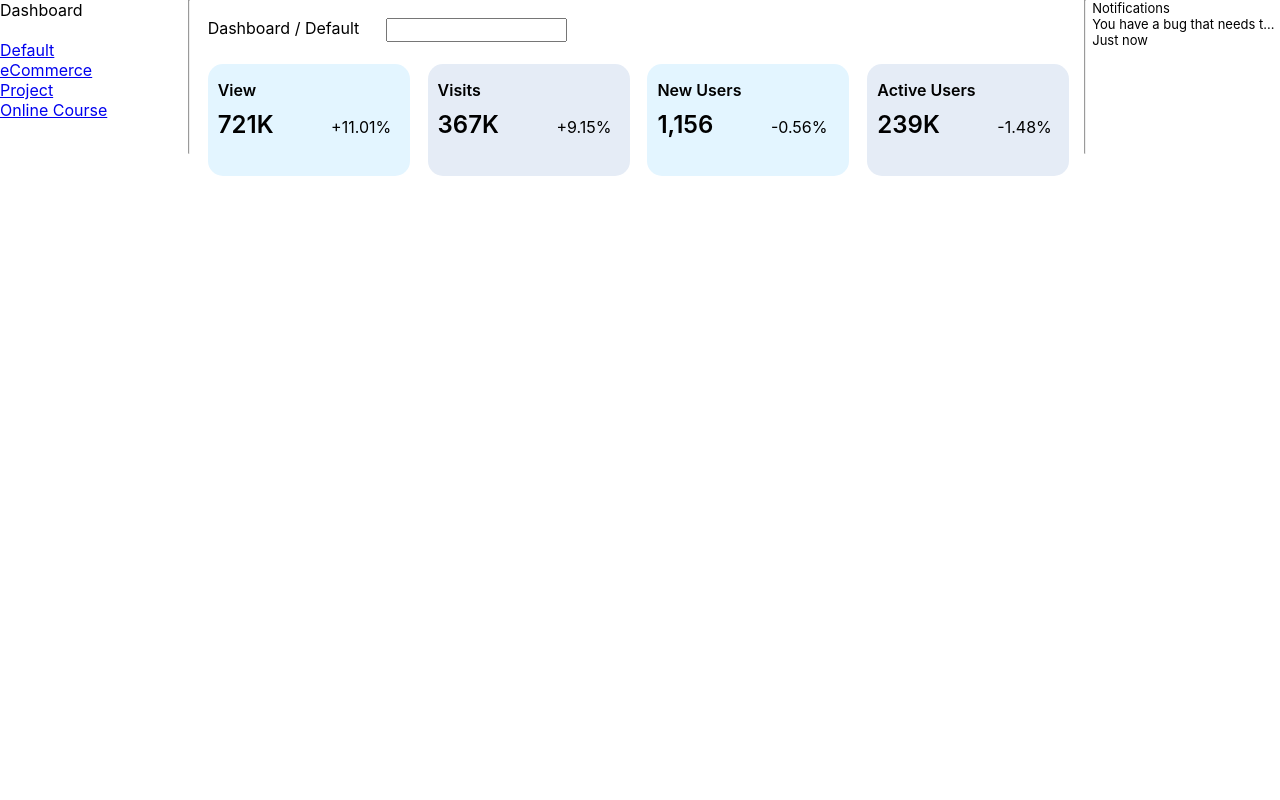
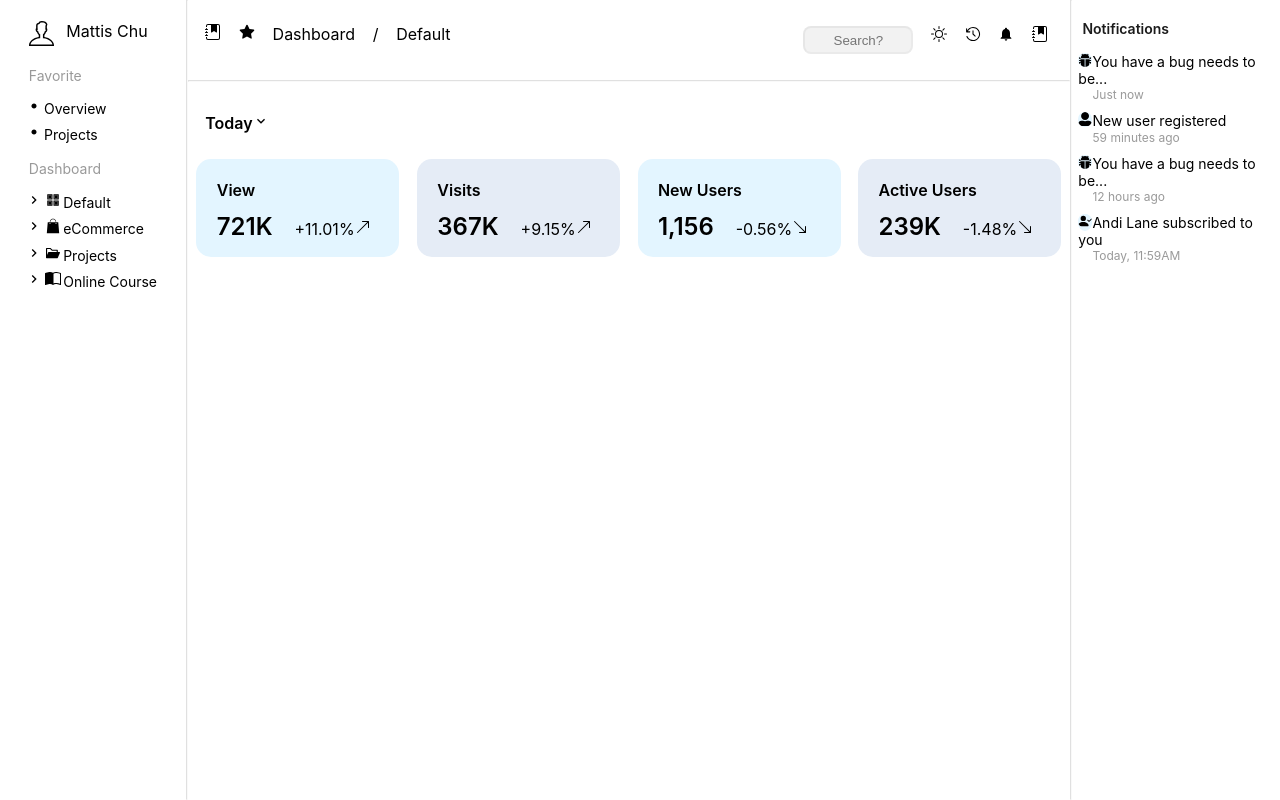
Before and after one commit to Mattis3858/HW3, a React (Create React App) app: page / in a window 1280 px wide. Built offline with nearby package versions, Linux system fonts and the light colour scheme.

Commit message:
Simple prototype

```diff
--- a/package.json
+++ b/package.json
@@ -8,6 +8,7 @@
     "@testing-library/user-event": "^13.5.0",
     "react": "^18.2.0",
     "react-dom": "^18.2.0",
+    "react-icons": "^4.8.0",
     "react-router-dom": "^6.10.0",
     "react-scripts": "5.0.1",
     "web-vitals": "^2.1.4"
--- a/src/App.js
+++ b/src/App.js
@@ -1,6 +1,6 @@
 // import logo from "./logo.svg";
 
-import Sidebar from "./components/LeftSidebar";
+import LeftSidebar from "./components/LeftSidebar";
 import Dashboard from "./components/Dashboard";
 import Settings from "./components/Settings";
 import Visualization from "./components/Visualization";
@@ -10,9 +10,9 @@ import Notification from "./components/Notifications";
 import RightSidebar from "./components/RightSidebar";
 function App() {
   return (
-    <div className="App" style={{ display: "flex" }}>
-      <Sidebar />
-      <hr />
+    <div className="App" style={{ display: "flex", width: "100vw" }}>
+      <LeftSidebar />
+      <hr style={{ lineHeight: "100vh", opacity: "0.3" }} />
       <Routes>
         <Route exact path="/" element={<Dashboard />}></Route>
         <Route exact path="/settings" element={<Settings />}></Route>
@@ -20,7 +20,7 @@ function App() {
         <Route exact path="/profile" element={<Profile />}></Route>
         <Route exact path="/notification" element={<Notification />}></Route>
       </Routes>
-      <hr />
+      <hr style={{ lineHeight: "100vh", opacity: "0.3" }} />
       <RightSidebar />
     </div>
   );
--- a/src/components/Dashboard.js
+++ b/src/components/Dashboard.js
@@ -1,39 +1,84 @@
 import React from "react";
 import SmallCard from "./SmallCard";
 import "./css/Dashboard.css";
-
+import { MdOutlineKeyboardArrowDown, MdNotifications } from "react-icons/md";
+import { TbStarFilled } from "react-icons/tb";
+import { BsFillJournalBookmarkFill, BsSun } from "react-icons/bs";
+import { RxCounterClockwiseClock } from "react-icons/rx";
 const Dashboard = () => {
   return (
-    <div className="dashboard" style={{ width: "70%" }}>
-      <div className="navbar">
-        <div>Dashboard / Default</div>
-        <input />
+    <div className="dashboard">
+      <div className="top-nav">
+        <a href="#bok" className="nav-content-left">
+          <BsFillJournalBookmarkFill />
+        </a>
+        <a href="#star" className="nav-content-left">
+          <TbStarFilled />
+        </a>
+        <a href="#dashboard" className="nav-content-left">
+          Dashboard
+        </a>
+        <a href="#none" className="nav-content-left">
+          /
+        </a>
+        <a href="#default" className="nav-content-left">
+          Default
+        </a>
+
+        <div className="nav-right">
+          <input
+            className="nav-content nav-input"
+            placeholder="Search?"
+            type="text"
+          />
+          <a href="#sun" className="nav-content">
+            <BsSun />
+          </a>
+          <a href="#clock" className="nav-content">
+            <RxCounterClockwiseClock />
+          </a>
+          <a href="#notification" className="nav-content">
+            <MdNotifications />
+          </a>
+          <a href="#book" className="nav-content">
+            <BsFillJournalBookmarkFill />
+          </a>
+        </div>
       </div>
 
+      <hr style={{ marginBottom: "3.5%" }}></hr>
+      <div style={{ marginBottom: "3%", marginLeft: "2%" }}>
+        <span style={{ fontWeight: "600" }}>Today</span>
+        <MdOutlineKeyboardArrowDown />
+      </div>
       <div className="cards">
         <SmallCard
           title="View"
           data="721K"
           percentage="+11.01%"
           backgroundColor="#E3F5FF"
+          icon="up"
         />
         <SmallCard
           title="Visits"
           data="367K"
           percentage="+9.15%"
           backgroundColor="#E5ECF6"
+          icon="up"
         />
         <SmallCard
           title="New Users"
           data="1,156"
           percentage="-0.56%"
           backgroundColor="#E3F5FF"
+          icon="down"
         />
         <SmallCard
           title="Active Users"
           data="239K"
           percentage="-1.48%"
           backgroundColor="#E5ECF6"
+          icon="down"
         />
       </div>
     </div>
--- a/src/components/LeftSidebar.js
+++ b/src/components/LeftSidebar.js
@@ -1,15 +1,65 @@
 import React from "react";
 import "./css/LeftSidebar.css";
 import { Link, useMatch, useResolvedPath } from "react-router-dom";
+import { AiTwotoneAppstore, AiFillFolderOpen } from "react-icons/ai";
+import { GiShoppingBag } from "react-icons/gi";
+import { BsBookHalf } from "react-icons/bs";
+import { MdExpandMore } from "react-icons/md";
+import { RxDotFilled } from "react-icons/rx";
+import { TfiUser } from "react-icons/tfi";
+
 const LeftSidebar = () => {
   return (
-    <div style={{ textAlign: "left", width: "14.7%" }}>
-      <div>Dashboard</div>
-      <br></br>
-      <CustomLink to="/">Default</CustomLink>
-      <CustomLink to="/settings">eCommerce</CustomLink>
-      <CustomLink to="/visualization">Project</CustomLink>
-      <CustomLink to="/profile">Online Course</CustomLink>
+    <div
+      style={{
+        textAlign: "left",
+        width: "12.7%",
+        paddingLeft: "2%",
+        height: "100vh",
+      }}
+    >
+      <div className="user-profile">
+        <TfiUser style={{ height: "25px", width: "25px" }} />
+        <p className="user-name">Mattis Chu</p>
+      </div>
+      <div className="sidebar-title">Favorite</div>
+      <CustomLink to="/">
+        <RxDotFilled style={{ marginRight: "1.5%" }} />
+        <span className="left-sidebar-link">Overview</span>
+      </CustomLink>
+      <CustomLink to="/">
+        <RxDotFilled style={{ marginRight: "1.5%" }} />
+        <span className="left-sidebar-link">Projects</span>
+      </CustomLink>
+      <div className="sidebar-title">Dashboard</div>
+      <CustomLink to="/">
+        <MdExpandMore
+          style={{ transform: "rotate(-90deg)", marginRight: "2%" }}
+        />
+        <AiTwotoneAppstore style={{ marginRight: "1.5%" }} />
+        <span className="left-sidebar-link">Default</span>
+      </CustomLink>
+      <CustomLink to="/settings">
+        <MdExpandMore
+          style={{ transform: "rotate(-90deg)", marginRight: "2%" }}
+        />
+        <GiShoppingBag style={{ marginRight: "1.5%" }} />
+        <span className="left-sidebar-link">eCommerce</span>
+      </CustomLink>
+      <CustomLink to="/visualization">
+        <MdExpandMore
+          style={{ transform: "rotate(-90deg)", marginRight: "2%" }}
+        />
+        <AiFillFolderOpen style={{ marginRight: "1.5%" }} />
+        <span className="left-sidebar-link">Projects</span>
+      </CustomLink>
+      <CustomLink to="/profile">
+        <MdExpandMore
+          style={{ transform: "rotate(-90deg)", marginRight: "2%" }}
+        />
+        <BsBookHalf style={{ marginRight: "1.5%" }} />
+        <span className="left-sidebar-link">Online Course</span>
+      </CustomLink>
     </div>
   );
 };
@@ -18,8 +68,15 @@ function CustomLink({ to, children, ...props }) {
   const resolvedPath = useResolvedPath(to);
   const isActive = useMatch({ path: resolvedPath.pathname, end: true });
   return (
-    <li className={isActive ? "active" : ""}>
-      <Link to={to} {...props}>
+    <li
+      className={isActive ? "active" : ""}
+      style={{ marginBottom: "4%", alignItems: "center" }}
+    >
+      <Link
+        to={to}
+        {...props}
+        style={{ color: "black", textDecoration: "none" }}
+      >
         {children}
       </Link>
     </li>
--- a/src/components/Notifications.js
+++ b/src/components/Notifications.js
@@ -1,12 +1,104 @@
-const Notification = () => {
+import React from "react";
+import "./css/Notification.css";
+import { BsFillBugFill } from "react-icons/bs";
+import { BsFillPersonCheckFill } from "react-icons/bs";
+import { FaUserAlt } from "react-icons/fa";
+
+const Notification = ({ icon, text, time }) => {
+  if (icon === "bug") {
+    return (
+      <div className="notification-content">
+        <BugFound text={text} />
+        <NotificationTime time={time} />
+      </div>
+    );
+  } else if (icon === "userRegistered") {
+    return (
+      <div className="notification-content">
+        <UserRegistered text={text} />
+        <NotificationTime time={time} />
+      </div>
+    );
+  } else if (icon === "subscribed") {
+    return (
+      <div className="notification-content">
+        <Subscribed text={text} />
+        <NotificationTime time={time} />
+      </div>
+    );
+  }
+};
+export default Notification;
+
+function BugFound({ text }) {
   return (
     <div>
-      <h1>Notification</h1>
-      <p>這是Notification頁面</p>
-      <img src="images/notification.png" alt="notification" width="200px"></img>
-      <br />
-      <a href="https://leetcode.com/">leetcode</a>
+      <span style={{ padding: "auto" }}>
+        <BsFillBugFill
+          style={{
+            backgroundColor: "#E3F5FF",
+            borderRadius: "100%",
+            width: "7%",
+            height: "7%",
+          }}
+        />
+      </span>
+      <span className="notification-content">{text}</span>
     </div>
   );
-};
-export default Notification;
+}
+function UserRegistered({ text }) {
+  return (
+    <div>
+      <span style={{ padding: "auto" }}>
+        <FaUserAlt
+          style={{
+            backgroundColor: "#E3F5FF",
+            borderRadius: "100%",
+            width: "7%",
+            height: "7%",
+          }}
+        />
+      </span>
+      <span className="notification-content">{text}</span>
+    </div>
+  );
+}
+function Subscribed({ text }) {
+  return (
+    <div>
+      <span
+        style={{
+          backgroundColor: "#E3F5FF",
+          borderRadius: "100%",
+          width: "20px",
+          height: "20px",
+        }}
+      >
+        <BsFillPersonCheckFill
+          style={{
+            backgroundColor: "#E3F5FF",
+            borderRadius: "100%",
+            width: "7%",
+            height: "7%",
+          }}
+        />
+      </span>
+      <span className="notification-content">{text}</span>
+    </div>
+  );
+}
+function NotificationTime({ time }) {
+  return (
+    <div
+      style={{
+        marginLeft: "7%",
+        fontSize: "12px",
+        fontWeight: "400",
+        color: "rgba(0, 0, 0, 0.4)",
+      }}
+    >
+      {time}
+    </div>
+  );
+}
--- a/src/components/RightSidebar.js
+++ b/src/components/RightSidebar.js
@@ -1,14 +1,31 @@
 import React from "react";
 import "./css/RightSidebar.css";
+import Notification from "./Notifications";
 
 const RightSidebar = () => {
   return (
     <div className="right-sidebar">
-      <p>Notifications</p>
-      <div>
-        <div>You have a bug that needs t...</div>
-        <div>Just now</div>
-      </div>
+      <p className="right-sidebar-title">Notifications</p>
+      <Notification
+        icon="bug"
+        text="You have a bug needs to be..."
+        time="Just now"
+      />
+      <Notification
+        icon="userRegistered"
+        text="New user registered"
+        time="59 minutes ago"
+      />
+      <Notification
+        icon="bug"
+        text="You have a bug needs to be..."
+        time="12 hours ago"
+      />
+      <Notification
+        icon="subscribed"
+        text="Andi Lane subscribed to you"
+        time="Today, 11:59AM"
+      />
     </div>
   );
 };
--- a/src/components/SmallCard.js
+++ b/src/components/SmallCard.js
@@ -1,7 +1,8 @@
 import React from "react";
 import "./css/SmallCard.css";
+import { BsArrowUpRight, BsArrowDownRight } from "react-icons/bs";
 
-const SmallCard = ({ title, data, percentage, backgroundColor }) => {
+const SmallCard = ({ title, data, percentage, backgroundColor, icon }) => {
   return (
     <div
       className="small-card"
@@ -11,6 +12,7 @@ const SmallCard = ({ title, data, percentage, backgroundColor }) => {
       <div className="datas">
         <div className="data">{data}</div>
         <div className="percentage">{percentage}</div>
+        {icon === "up" ? <BsArrowUpRight /> : <BsArrowDownRight />}
       </div>
     </div>
   );
--- a/src/components/css/Dashboard.css
+++ b/src/components/css/Dashboard.css
@@ -5,12 +5,49 @@
 .cards {
   display: flex;
 }
-.navbar {
-  margin: 2% 0% 0% 2%;
-  display: flex;
-  height: 30%;
+.dashboard {
+  width: 70vw;
 }
-.navbar input {
-  margin-left: 3%;
-  height: 20px;
+.top-nav {
+  overflow: hidden;
+  height: 10vh;
 }
+.top-nav a {
+  color: black;
+  float: left;
+  text-align: center;
+  text-decoration: none;
+  position: relative;
+  top: 30%;
+}
+.top-nav input {
+  width: 12%;
+  float: left;
+  text-align: center;
+  text-decoration: none;
+  position: relative;
+  top: 30%;
+  margin-left: 40%;
+}
+.nav-right {
+  position: relative;
+  top: 33%;
+}
+.nav-content-left {
+  margin-left: 2%;
+}
+.nav-content {
+  margin-right: 2%;
+}
+
+.nav-input {
+  height: 3vh;
+  background: rgba(0, 0, 0, 0.05);
+  border-radius: 8px;
+  border-color: rgba(0, 0, 0, 0.05);
+}
+.nav-input {
+}
+hr {
+  opacity: 0.3;
+}
--- a/src/components/css/LeftSidebar.css
+++ b/src/components/css/LeftSidebar.css
@@ -1,3 +1,27 @@
 li {
   list-style: none;
 }
+
+.sidebar-title {
+  color: rgba(0, 0, 0, 0.4);
+  font-size: 14px;
+  font-weight: 400;
+  margin-top: 10%;
+  margin-bottom: 9%;
+  margin-left: 2%;
+}
+
+.active {
+  color: black;
+}
+
+.user-profile {
+  display: flex;
+  margin: 13% 0 13% 2%;
+}
+.user-name {
+  margin-left: 8%;
+}
+.left-sidebar-link {
+  font-size: 14px;
+}
--- /dev/null
+++ b/src/components/css/Notification.css
@@ -0,0 +1,3 @@
+.notification-content {
+  margin-bottom: 5%;
+}
--- a/src/components/css/RightSidebar.css
+++ b/src/components/css/RightSidebar.css
@@ -1,11 +1,16 @@
-* {
-  padding: 0px;
-  margin: 0px;
-}
 .right-sidebar {
   padding-left: 0;
   margin-left: 0.5%;
   text-align: left;
-  width: 14.7%;
-  font-size: 13px;
+  width: 16%;
+  font-size: 14px;
 }
+.right-sidebar-title {
+  font-size: 14px;
+  margin: 10% 0% 8% 2%;
+  font-weight: 600;
+  color: #1c1c1c;
+}
+.notification-content {
+  vertical-align: top;
+}
--- a/src/components/css/SmallCard.css
+++ b/src/components/css/SmallCard.css
@@ -4,19 +4,21 @@
 }
 .small-card {
   float: left;
-  width: 202px;
-  height: 112px;
+  width: 25%;
+  height: 7%;
   background-color: aquamarine;
-  margin-left: 2%;
+  margin-left: 1%;
+  margin-right: 1%;
   border-radius: 15px;
 }
 .title {
   font-weight: 600;
   text-align: left;
-  margin: 8% 0% 5% 5%;
+  margin: 10% 0% 5% 10%;
 }
 .datas {
-  margin-left: 5%;
+  margin-left: 10%;
+  margin-top: 6%;
 }
 .data {
   font-size: 24px;
@@ -26,6 +28,7 @@
 }
 .percentage {
   font-weight: 0;
+  padding-bottom: 10%;
   display: inline-block;
-  margin-left: 30%;
+  margin-left: 12%;
 }
```
Also changed, not shown: 1 other file (tests, documents, lock files or other folders).
